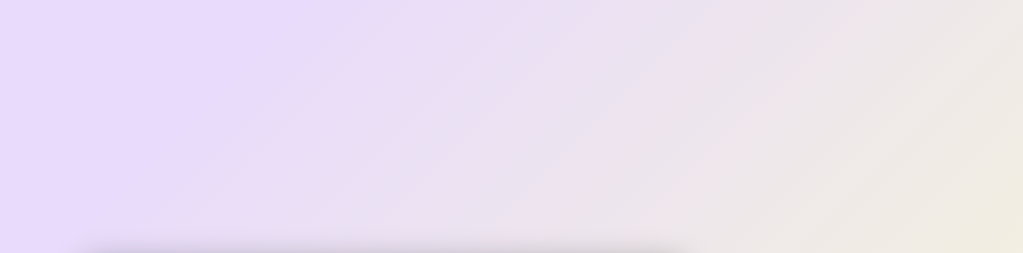
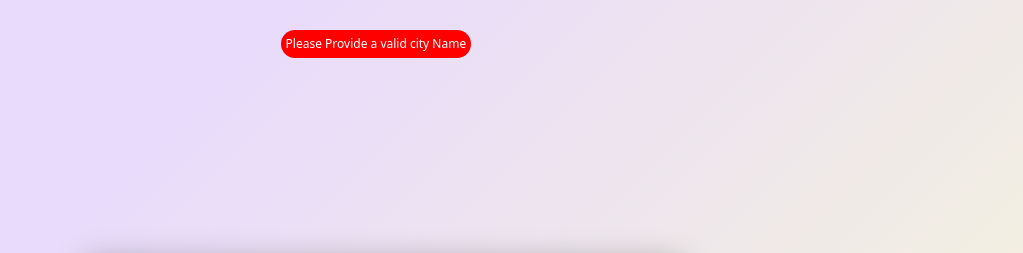
Before and after one commit to younusaliakash/waether-tracker, a plain HTML site: page index.html in a window 1280 px wide. Both pictures are taken after typing "Sample" into the empty fields and a click on the button "Submit". Shown: the top 253 px of the page, without its empty margins (257-1280 px from the left). Drawn offline with Linux system fonts and the light colour scheme; no server answers.

Commit message:
refoctor code and handle error

```diff
--- a/index.html
+++ b/index.html
@@ -60,7 +60,9 @@
         <p id="des"></p>
         <h3 class="text-danger" id="country"></h3>
       </div>
+
     </section>
+    <div class="error" id="error">Please Provide a valid city Name</div>
 
     <script src="./script.js"></script>
   </body>
--- a/script.js
+++ b/script.js
@@ -6,20 +6,25 @@ const conditionText = document.getElementById('condition-text')
 const wind = document.getElementById('wind')
 const humidity = document.getElementById('humidity')
 const main = document.getElementById('main')
+const error = document.getElementById('error')
+
 
 
 const submit = document.getElementById('submit')
-submit.addEventListener('click', function () {
+submit.addEventListener('click', () => {
+    const inputValue = document.getElementById('inputCity').value;
+    getWeatherData(inputValue)
+})
 
-    const inputBtn = document.getElementById('inputCity').value;
-    fetch(`https://api.weatherapi.com/v1/current.json?key=d5ba0b5a3e2f488eb28152206232106&q=${inputBtn}&aqi=no`)
+const getWeatherData = (inputName) => {
+    fetch(`https://api.weatherapi.com/v1/current.json?key=d5ba0b5a3e2f488eb28152206232106&q=${inputName}&aqi=no`)
         .then(response => response.json())
         .then(data => {
             if (data !== null) {
                 main.classList.add('active')
             }
             cityName.innerHTML = data.location.name
-            conditionImg.innerHTML = `<img src=${data.current.condition.icon} alt/>`
+            conditionImg.innerHTML = `<img src=${data.current.condition.icon} alt="weather condition"/>`
             date.innerHTML = `${new Date(data.location.localtime).toLocaleDateString()}`
             temp.innerHTML = `${data.current.temp_c} °C`
             conditionText.innerHTML = data.current.condition.text
@@ -31,6 +36,9 @@ submit.addEventListener('click', function () {
         })
         .catch(res => {
             main.classList.remove('active')
-            alert("Please Enter Right City Name")
+            error.classList.add('enable')
+            setTimeout(() => {
+                error.classList.remove('enable')
+            }, 3000)
         })
-})
+}
--- a/style.css
+++ b/style.css
@@ -12,6 +12,7 @@ body {
   justify-content: center;
   overflow: hidden;
   height: 100vh;
+  position: relative;
 }
 .main {
   max-width: 600px;
@@ -89,9 +90,27 @@ body {
   font-size: 17px;
   font-weight: 700;
 }
+.error {
+  position: absolute;
+  top: 30px;
+  left: 42%;
+  /* transform: translate(-50%, -50%); */
+  padding: 5px;
+  background-color: red;
+  border-radius: 20px;
+  color: #fff;
+  font-family: inherit;
+  font-size: 12px;
+  transform: translateY(-100px);
+  transition: all 0.2s linear;
+}
+.error.enable {
+  transform: translateY(0px);
+}
 
-@media screen and (max-width : 622px) {
-  .input-container , .main {
+@media screen and (max-width: 622px) {
+  .input-container,
+  .main {
     width: 400px;
   }
   .other_info {
@@ -113,4 +132,8 @@ body {
   .input-container {
     top: 70px;
   }
+  .error {
+
+    left: 33%;
+  }
 }
```
